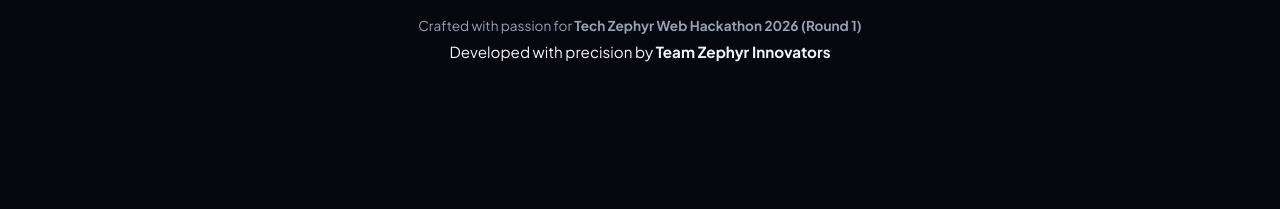
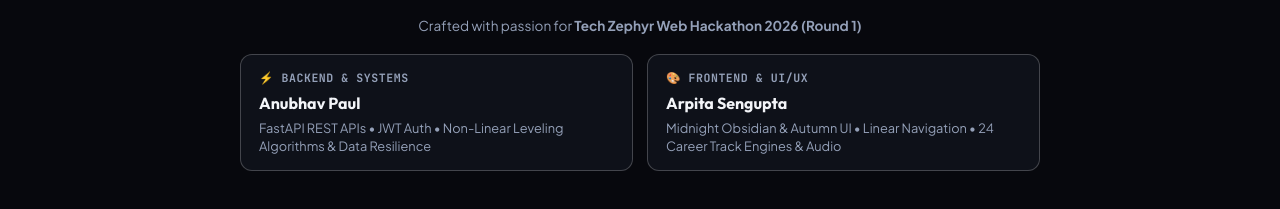
Before and after one commit to anubhavpaul753-spec/zephyr-life-rpg, a plain HTML site: page index.html in a window 1280 px wide. Shown: the part 2430-2639 px from the top of the page. Before the commit the page ends 2554 px from the top, so only its background shows below. Drawn offline with Linux system fonts and the light colour scheme.

Commit message:
feat(footer): add crisp team contributions section in app footer

```diff
--- a/css/styles.css
+++ b/css/styles.css
@@ -1717,6 +1717,47 @@
 .team-names {
   font-size: 0.95rem;
   color: var(--text-primary);
+}
+
+.footer-team-grid {
+  display: grid;
+  grid-template-columns: repeat(auto-fit, minmax(280px, 1fr));
+  gap: 14px;
+  margin-top: 14px;
+  text-align: left;
+}
+
+.team-member-card {
+  padding: 14px 18px;
+  background: var(--bg-surface);
+  border: 1px solid var(--border-specular);
+  border-radius: var(--radius-md);
+  box-shadow: var(--shadow-sm);
+  display: flex;
+  flex-direction: column;
+  gap: 4px;
+}
+
+.member-role-badge {
+  font-size: 0.72rem;
+  font-family: var(--font-mono);
+  font-weight: 600;
+  text-transform: uppercase;
+  letter-spacing: 0.05em;
+  color: var(--accent-primary);
+}
+
+.member-name {
+  font-size: 1rem;
+  font-family: var(--font-heading);
+  color: var(--text-primary);
+}
+
+.member-contrib {
+  font-size: 0.8rem;
+  color: var(--text-secondary);
+  line-height: 1.4;
+  margin: 0;
 }
 
 /* --------------------------------------------------------------------------
--- a/index.html
+++ b/index.html
@@ -498,7 +498,18 @@
         </div>
         <div class="footer-credits">
           <span>Crafted with passion for <strong>Tech Zephyr Web Hackathon 2026 (Round 1)</strong></span>
-          <span class="team-names">Developed with precision by <strong>Team Zephyr Innovators</strong></span>
+          <div class="footer-team-grid">
+            <div class="team-member-card">
+              <span class="member-role-badge">⚡ Backend & Systems</span>
+              <strong class="member-name">Anubhav Paul</strong>
+              <p class="member-contrib">FastAPI REST APIs • JWT Auth • Non-Linear Leveling Algorithms & Data Resilience</p>
+            </div>
+            <div class="team-member-card">
+              <span class="member-role-badge">🎨 Frontend & UI/UX</span>
+              <strong class="member-name">Arpita Sengupta</strong>
+              <p class="member-contrib">Midnight Obsidian & Autumn UI • Linear Navigation • 24 Career Track Engines & Audio</p>
+            </div>
+          </div>
         </div>
       </div>
     </footer>
```
